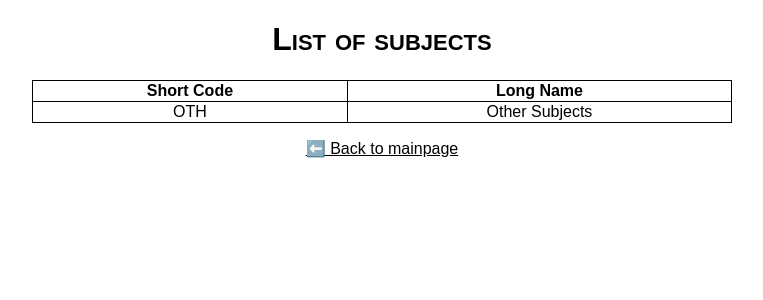
After one commit to Emojigit/homeworks, a Django app: page /subjects/ in a window 1280 px wide. The commit adds this page. Shown: the top 300 px of the page, without its empty margins (258-1021 px from the left). Run offline with Django 4.2, Linux system fonts and the light colour scheme; data that the repository does not hold is empty.

Commit message:
subject list

```diff
--- a/homeworks/homeworks/urls.py
+++ b/homeworks/homeworks/urls.py
@@ -21,5 +21,6 @@ urlpatterns = [
     path('admin/', admin.site.urls),
     path('history/<int:year>/<int:month>/<int:day>/', views.history),
     path('history/', views.hist_formredirect),
+    path('subjects/', views.subjects),
     path('', views.index)
 ]
--- a/homeworks/main/models.py
+++ b/homeworks/main/models.py
@@ -18,7 +18,7 @@ class Homework(models.Model):
     @property
     def subject_name(self):
         if not self.subject:
-            return "Other"
+            return "Other Subjects"
         return self.subject.name
     @property
     def subject_short(self):
--- a/homeworks/main/views.py
+++ b/homeworks/main/views.py
@@ -12,6 +12,10 @@ def index(request):
     today = datetime.date.today()
     hwlist = models.Homework.objects.filter(due_date__gt = today).annotate(null_subject=Count('subject')).order_by("-null_subject","subject__sort_key")
     return render(request, "index.html", {**globals(),**locals()})
+
+def subjects(request):
+    subjects = models.Subject.objects.all().order_by("sort_key")
+    return render(request, "subjects.html", {**globals(),**locals()})
 
 def history(request,year,month,day):
     errmsg = ""
--- /dev/null
+++ b/homeworks/templates/subjects.html
@@ -0,0 +1,31 @@
+<!DOCTYPE HTML>
+{% load static %}
+{% load i18n %}
+<html lang="{{ LANGUAGE_CODE }}">
+<head>
+    <title>List of subjects</title>
+    <meta name="viewport" content="width=device-width, initial-scale=1.0" />
+    <meta http-equiv="Content-Type" content="text/html; charset=utf-8"/>
+    <link rel="stylesheet" type="text/css" href="{% static 'main.css' %}" />
+</head>
+<body>
+    <h1>List of subjects</h1>
+    <table>
+        <tr>
+            <th>Short Code</th>
+            <th>Long Name</th>
+        </tr>
+        {% for x in subjects %}
+            <tr>
+                <td>{{ x.short_code }}</td>
+                <td>{{ x.name }}</td>
+            </tr>
+        {% endfor %}
+        <tr><!-- Static thing: Other subjects -->
+            <td>OTH</td>
+            <td>Other Subjects</td>
+        </tr>
+    </table>
+    <p><a href="/">⬅️ Back to mainpage</a></p>
+</body>
+</html>
```
Also changed, not shown: homeworks/templates/index.html (+6 -6 lines).
